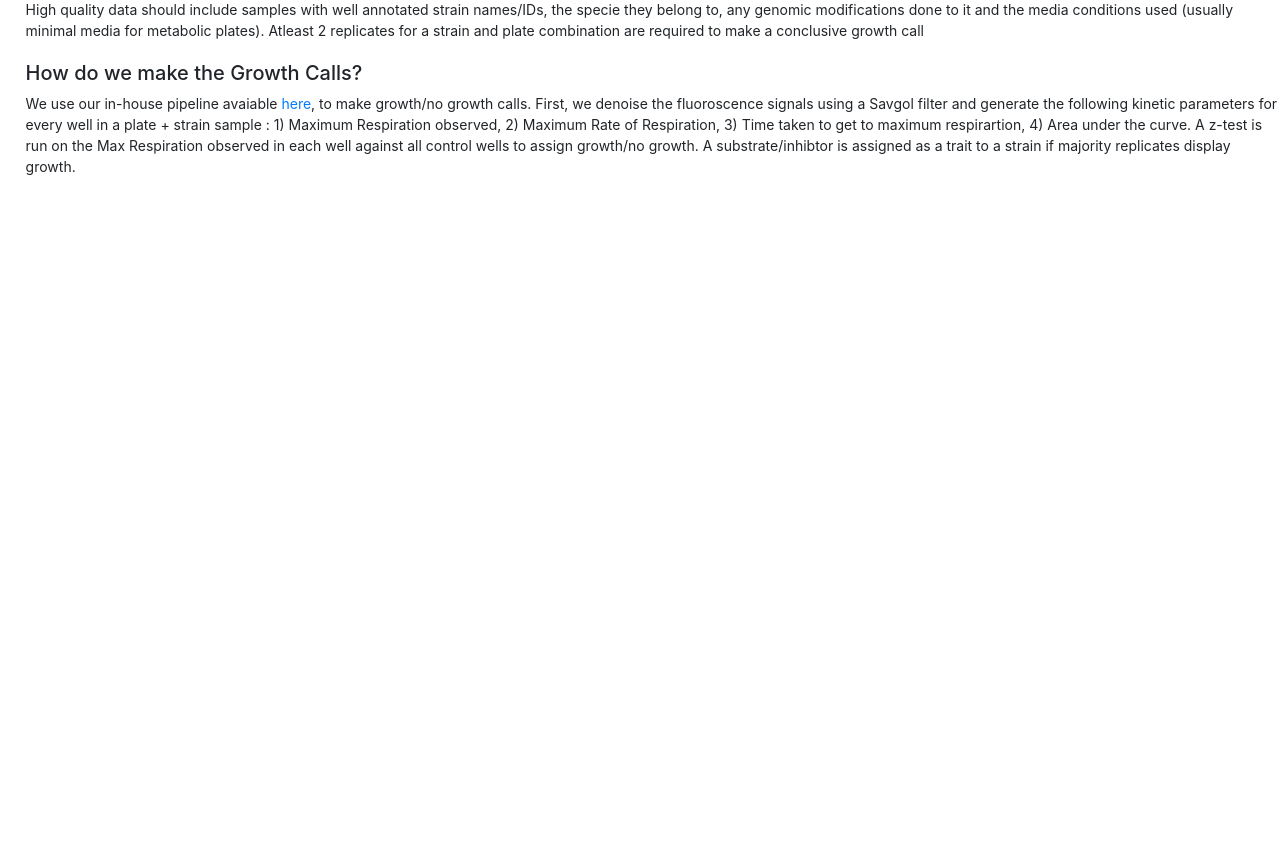
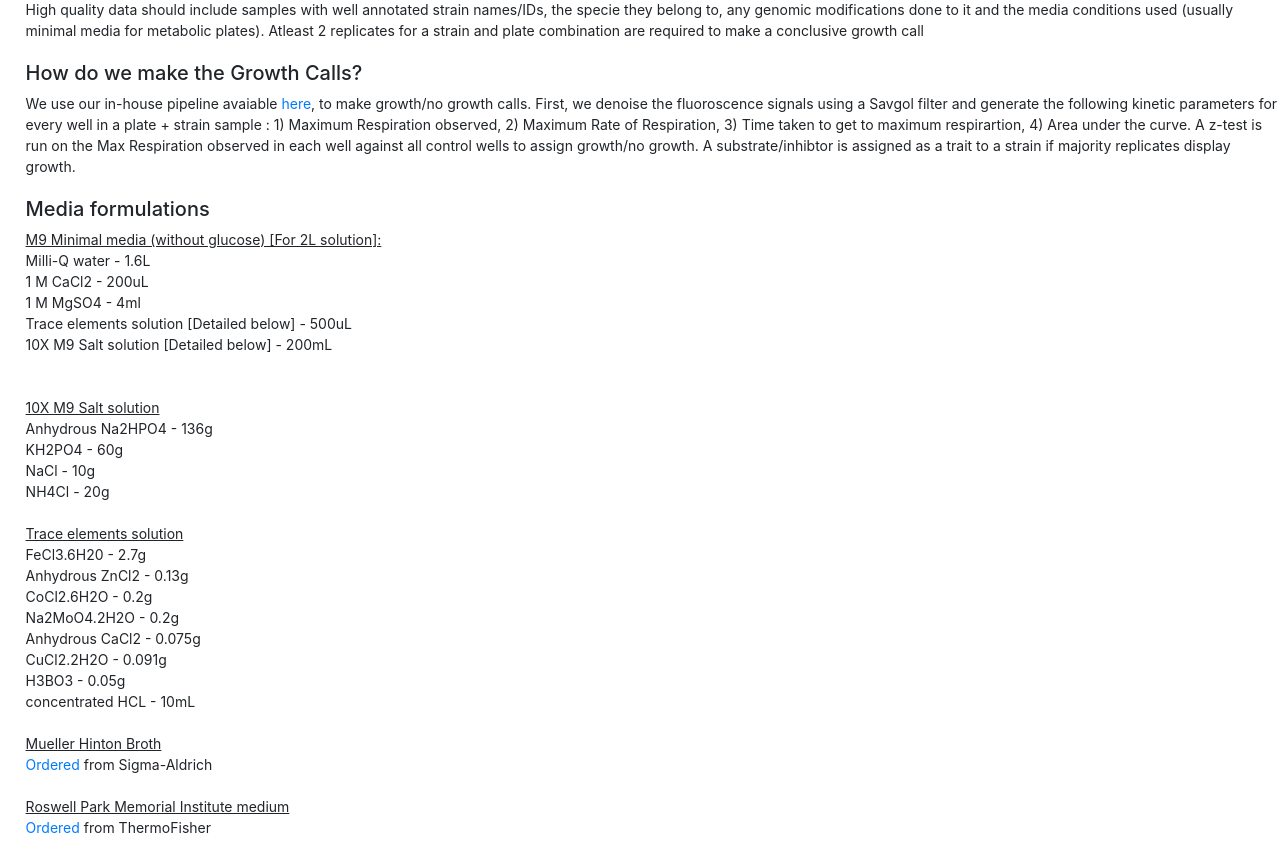
Before and after one commit to SBRG/PMkbase, a Flask app: template templates/about.html in a window 1280 px wide. Shown: the part 336-1190 px from the top of the page. Before the commit the page ends 511 px from the top, so only its background shows below. Run offline with Flask 3, Linux system fonts and the light colour scheme; the template is opened without the code that fills it, so the values that code supplies are empty; some libraries are stand-ins or nearby versions.

Commit message:
made changes to About and Upload page text

```diff
--- a/templates/about.html
+++ b/templates/about.html
@@ -106,6 +106,52 @@ gapfill and validate genome scale metabolic models, B) Look for interesting nutr
     all control wells to assign growth/no growth. A substrate/inhibtor is assigned as a trait to a strain if majority replicates display growth.
 </p>
 
+
+<h5 style="margin-left: 2%;margin-top: 20px;margin-right: 500px;">Media formulations</h3>
+    <p class="text">
+        <u>M9 Minimal media (without glucose) [For 2L solution]: </u>
+        <br>
+        Milli-Q water - 1.6L <br>
+        1 M CaCl2 - 200uL <br>
+        1 M MgSO4 - 4ml <br>
+        Trace elements solution [Detailed below] - 500uL <br>
+        10X M9 Salt solution [Detailed below] - 200mL <br>
+        <br>
+        <br>
+
+        <u>10X M9 Salt solution </u>
+        <br>
+        Anhydrous Na2HPO4 - 136g<br>
+        KH2PO4 - 60g<br>
+        NaCl - 10g<br>
+        NH4Cl - 20g<br>
+        <br>
+
+        <u>Trace elements solution </u>
+        <br>
+        FeCl3.6H20 - 2.7g<br>
+        Anhydrous ZnCl2 - 0.13g<br>
+        CoCl2.6H2O - 0.2g<br>
+        Na2MoO4.2H2O - 0.2g<br>
+        Anhydrous CaCl2 - 0.075g<br>
+        CuCl2.2H2O - 0.091g<br>
+        H3BO3 - 0.05g<br>
+        concentrated HCL - 10mL<br>
+        <br>
+
+        <u>Mueller Hinton Broth </u>
+        <br>
+        <a href="https://www.sigmaaldrich.com/US/en/product/sial/70192"> Ordered </a> from Sigma-Aldrich
+
+        <br>
+        <br>
+        <u>	Roswell Park Memorial Institute medium </u>
+        <br>
+        <a href="https://www.thermofisher.com/order/catalog/product/11835030"> Ordered </a> from ThermoFisher
+        <br>
+
+    </p>
+
 {% endblock %}
 
 {% block script%}
--- a/templates/upload.html
+++ b/templates/upload.html
@@ -189,6 +189,11 @@
         and growth calls. It also performs an elementary QC and points out if samples have strong control well signals.
         <br>
         <br>
+        Data uploaded here is not stored/saved to the database. Sessions expire when users close the exit tab. To contribute to data, use the information
+        in the 'About' page to contact us. This feature is built to support researchers in getting quick insights into their own datasets and can only handle
+        < ~50 samples at once!
+        <br>
+        <br>
         <ul>
         <li>Entries in the Strain, Plate Type, Media and Specie columns
         should be made sure to be filled with correct entries and should not be empty. This dictionary represents different column names and alternatives
--- a/templates/uploaded_data_mainstraindata.html
+++ b/templates/uploaded_data_mainstraindata.html
@@ -151,7 +151,7 @@ display: none !important;
             <tr>
                 <th>Well</th>
                 <th>Compound</th>
-                <th>Growth</th>
+                <th>Activity</th>
                 <th>Description</th>
                 <th>KEGG ID</th>
                 <th>CAS ID</th>
```
Also changed, not shown: templates/species.html (+11 -3 lines).
